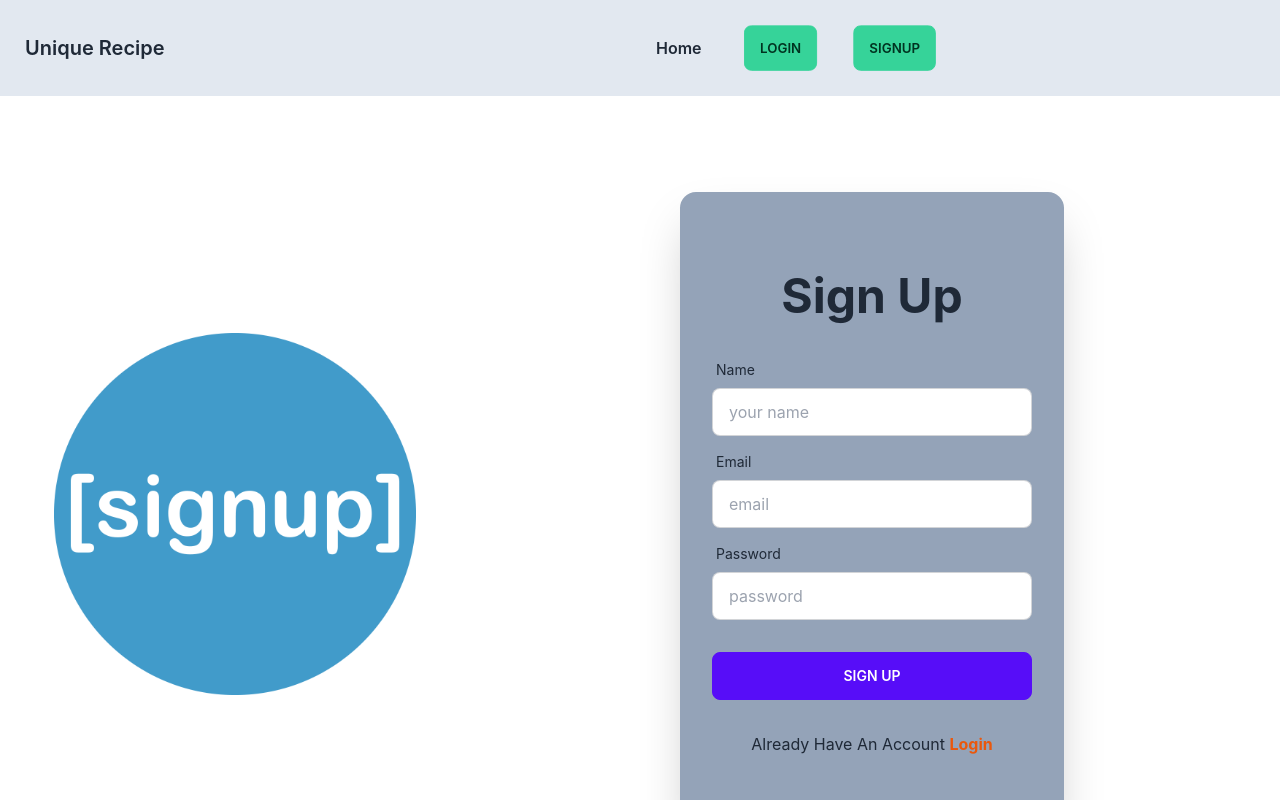
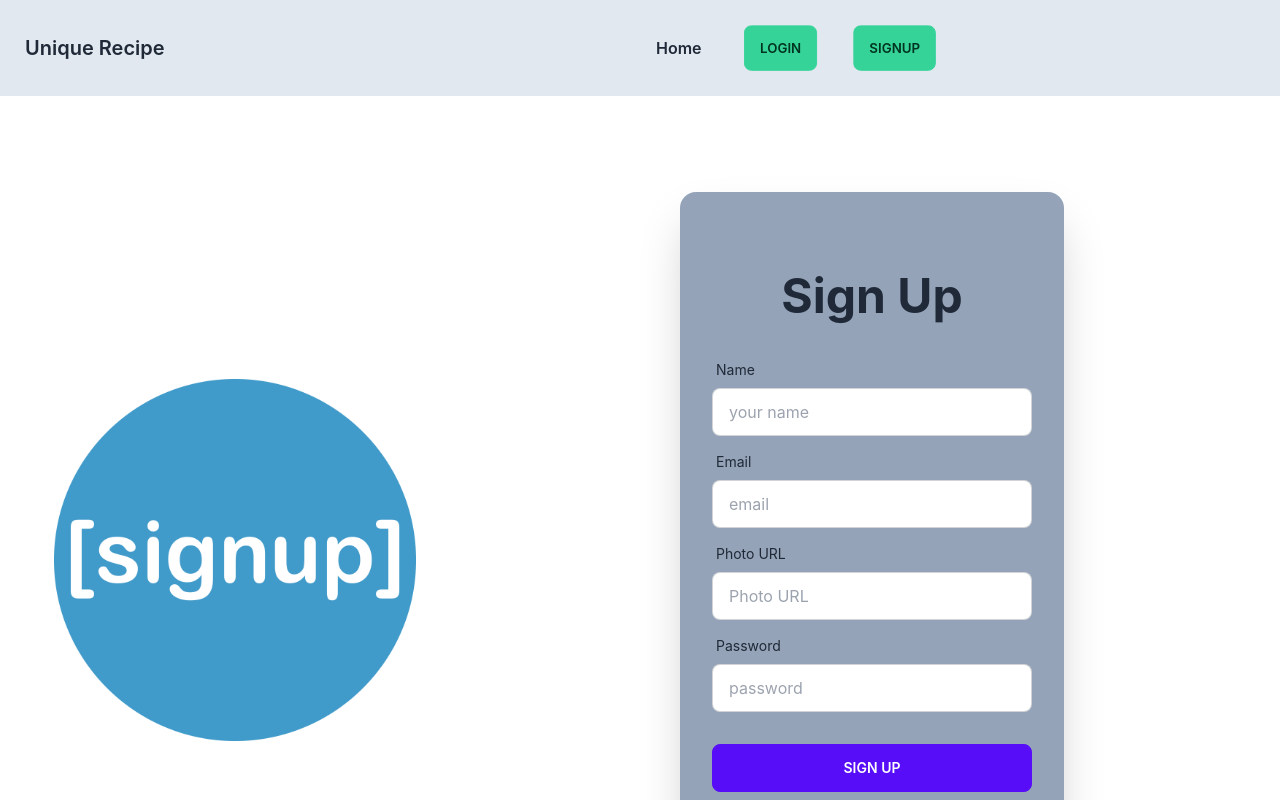
Before and after one commit to ahasannahid/Unique-Recipe-Client, a React (Create React App) app: page /signup in a window 1280 px wide. Shown: the top 800 px of the page. Built offline with nearby package versions, Linux system fonts and the light colour scheme; no server answers.

Commit message:
update review section

```diff
--- a/src/Pages/AddReview/Addreview.js
+++ b/src/Pages/AddReview/Addreview.js
@@ -49,7 +49,7 @@ const Addreview = () => {
             <form onSubmit={handlePlaceOrder}>
 
                 <h2 className='text-4xl text-center'>You are about to Review : <span className='font-semibold'>{recipe_name}</span></h2>
-                <h4 className='text-3xl text-center'>Price : {price}</h4>
+
                 <div className='grid grid-cols-1 lg:grid-cols-2 gap-4 my-5'>
                     <input name='firstName' type="text" placeholder="First Name" className="input input-bordered input-ghost w-full " />
 
--- a/src/Pages/Signup/Signup.js
+++ b/src/Pages/Signup/Signup.js
@@ -9,6 +9,7 @@ const SignUp = () => {
     const handleSignUp = event => {
         event.preventDefault();
         const form = event.target;
+        const photoURL = form.photoURL.value;
         const email = form.email.value;
         const password = form.password.value;
 
@@ -47,6 +48,13 @@ const SignUp = () => {
 
                         <div className="form-control">
                             <label className="label">
+                                <span className="label-text">Photo URL</span>
+                            </label>
+                            <input type="text" name='photoURL' placeholder="Photo URL" className="input input-bordered" />
+                        </div>
+
+                        <div className="form-control">
+                            <label className="label">
                                 <span className="label-text">Password</span>
                             </label>
                             <input type="text" name='password' placeholder="password" className="input input-bordered" required/>
--- a/src/Shared/RecipeDetails/RecipeDetails.js
+++ b/src/Shared/RecipeDetails/RecipeDetails.js
@@ -5,6 +5,8 @@ const RecipeDetails = () => {
     const recipeDetails = useLoaderData();
     console.log(recipeDetails);
     const { rating, total_view, cook, recipe_name, price, img_url, recipe_details, _id } = recipeDetails;
+
+
 
     return (
         <div>
@@ -25,6 +27,7 @@ const RecipeDetails = () => {
                     <div className='text-center'>Instructor: {cook?.name}</div>
                 </div>
             </div>
+            <h1 className='text-4xl my-5 text-center text-info'>Review About {recipe_name}</h1>
             <Link to={`/addreview/${_id}`}>
                 <button className="btn btn-primary mt-10">Add Review</button>
             </Link>
```
